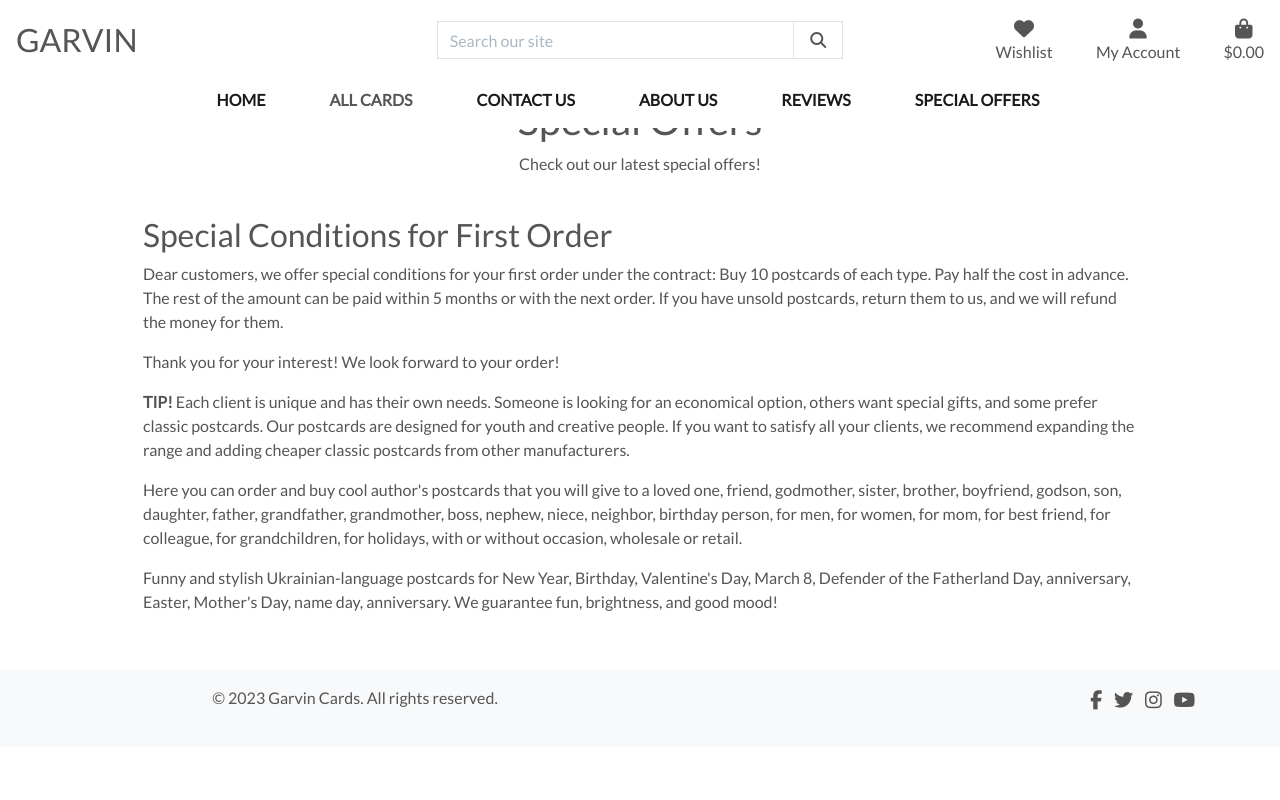
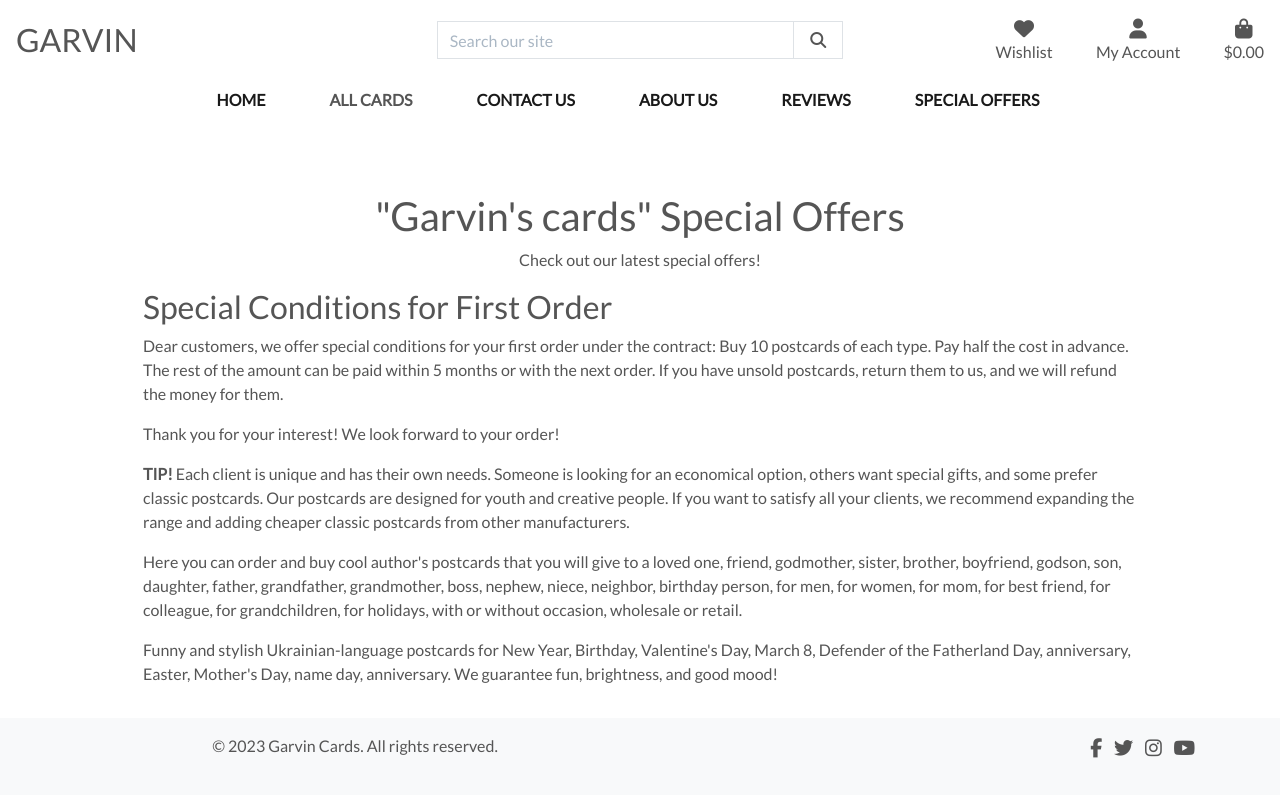
Before and after one commit to Julia-cloudname/garvin-shop, a Django app: page /special_offers/ in a window 1280 px wide. Run offline with Django 4.2, Linux system fonts and the light colour scheme; some libraries are stand-ins or nearby versions.

Commit message:
Added SEO optimisation and social media

```diff
--- a/home/templates/home/contact.html
+++ b/home/templates/home/contact.html
@@ -1,5 +1,9 @@
 {% extends "base.html" %}
 {% load static %}
+
+<!-- Meta tegs for contact page -->
+{% block meta_description %}Get in touch with Garvin Cards for inquiries, customer service, and feedback. Contact us via phone, email, or visit our retail stores.{% endblock %}
+{% block extra_title %}Contacts - Phone, Email, and Store Locations{% endblock %}
 
 {% block extra_js %}
          <!-- EmailJS -->
@@ -25,7 +29,7 @@
 <!-- Contact Information -->
 <section class="contact-info-section">
     <div class="container">
-        <h2>Contact Information</h2>
+        <h1>Contact Information for Garvin card's shop customers</h1>
         <p>Phone: (093)8520908</p>
         <p>Email: garvin.pp.ua@gmail.com</p>
     </div>
--- a/home/templates/home/index.html
+++ b/home/templates/home/index.html
@@ -1,5 +1,8 @@
 {% extends "base.html" %}
 {% load static %}
+
+{% block meta_description %}Discover unique and creative postcards at GARVIN Shop, perfect for every occasion including birthdays, holidays, and special events.{% endblock %}
+{% block extra_title %}Unique Postcards for Every Occasion{% endblock %}
 
 {% block page_header %}
     <div class="container header-container">
@@ -55,7 +58,7 @@
       <div class="about">
         <div class="cont">
           <div id="about-us-title">
-            <h1>About Us:</h1>
+            <h2>About Us:</h2>
             <p>Welcome to GARVIN shop!
             <p>Right here, you can order and buy cool, original postcards to give to your loved one, friend, godmother, sister, brother, boyfriend, godchild, son, daughter, father, grandfather, grandmother, boss, nephew, niece, neighbor, lady next door, birthday person, for men, for women, for mom, for your best friend, for a colleague, for grandchildren, for a holiday, with a reason or without, wholesale or retail.</p>
             <p>Funny and stylish Ukrainian-language postcards for the New Year, birthdays, Valentine's Day, March 8th, Defender of the Fatherland Day, anniversaries, Easter, Mother's Day, name days, anniversaries. We guarantee fun, brightness, and a good mood!</p></p>
--- a/home/templates/home/special_offers.html
+++ b/home/templates/home/special_offers.html
@@ -1,12 +1,13 @@
 {% extends "base.html" %}
 
-{% block extra_title %}Special Offers{% endblock %}
+{% block meta_description %}Explore exclusive special offers on Garvin Cards. Limited-time deals on our unique postcard collections for first-time and returning customers.{% endblock %}
+{% block extra_title %} Exclusive Special Offers on Postcards {% endblock %}
 
 {% block page_header %}
-<div class="container mt-5 pt-5">
+<div class="container offers">
     <div class="row">
         <div class="col-12">
-            <h1 class="text-center">Special Offers</h1>
+            <h1 class="text-center">"Garvin's cards" Special Offers</h1>
             <p class="text-center">Check out our latest special offers!</p>
         </div>
     </div>
@@ -14,7 +15,7 @@
 {% endblock %}
 
 {% block content %}
-<div class="container my-4">
+<div class="container">
     <div class="row">
         <!-- Special Offer Details -->
         <div class="col-12 mb-3">
--- a/products/templates/products/product_detail.html
+++ b/products/templates/products/product_detail.html
@@ -1,5 +1,8 @@
 {% extends "base.html" %}
 {% load static %}
+
+{% block meta_description %}{{ product.name }}: {{ product.description|truncatewords:20 }}{% endblock %}
+{% block extra_title %}{{ product.name }}{% endblock %}
 
 {% block page_header %}
 <div class="container header-container">
@@ -10,6 +13,7 @@
 {% endblock %}
 
 {% block content %}
+
 <div class="overlay"></div>
 <div class="container-fluid">
     <div class="row">
@@ -28,7 +32,7 @@
         </div>
         <div class="col-12 col-md-6 col-lg-4">
             <div class="product-details-container mb-5 mt-md-5">
-                <p class="mb-0">{{ product.name }}</p>
+                <h2 class="mb-0">{{ product.name }}</h2>
                 <p class="lead mb-0 text-left font-weight-bold">${{ product.price }}</p>
                 {% if product.category %}
                 <p class="small mt-1 mb-0">
--- a/products/templates/products/products.html
+++ b/products/templates/products/products.html
@@ -1,5 +1,8 @@
 {% extends "base.html" %}
 {% load static %}
+
+{% block meta_description %}Explore a diverse range of creative and unique postcards at GARVIN Cards. Find the perfect card for every occasion, from birthdays to holidays.{% endblock %}
+{% block extra_title %} Wide Range of Unique Postcards{% endblock %}
 
 {% block page_header %}
     <div class="container header-container">
@@ -14,7 +17,7 @@
     <div class="container-fluid">
         <div class="row">
             <div class="col text-center mt-3">
-                <h2 class="logo-font">Products</h2>
+                <h1 class="logo-font">Garvin's shop cards</h1>
                 {% for c in current_categories %}
                     <a class="category-badge text-decoration-none" href="{% url 'products' %}?category={{ c.name }}">
                         <span class="p-2 mt-2 badge badge-white text-black rounded-0 border border-dark">{{ c.friendly_name }}</span>
--- a/static/css/base.css
+++ b/static/css/base.css
@@ -11,7 +11,7 @@ html {
 .dropdown-item,
 .navbar-nav .nav-link.active,
 .card-title,
-#about-us-section h1,
+#about-us-section h2,
 .input-group>.input-group-append>.btn,
 .navbar-nav .nav-link
 {
@@ -52,7 +52,7 @@ html {
 
 /* Inner-banner */
 .inner-banner {
-    background-color: #333232c4;
+    background-color: #252323db;
     padding: 2rem;
     text-align: center;
     border-radius: 10px;
@@ -240,7 +240,7 @@ input[name='q']::placeholder {
     padding: 2rem 0;
 } */
 
-#about-us-section h1 {
+#about-us-section h2 {
     font-size: 2rem;
     margin-bottom: 1rem;
 }
@@ -257,6 +257,7 @@ input[name='q']::placeholder {
     font-size: 1rem;
     line-height: 1.5;
 }
+
 /* Styles for the product preview section */
 .products-preview-section {
     padding: 2rem 0;
@@ -593,11 +594,25 @@ footer a:hover {
     border-bottom: none;
 }
 
+/* Signup page */
+
+.signup {
+    padding: 20%;
+    text-align: center;
+}
+
+.sigout {
+    padding: 30%;
+}
 @media (max-width: 768px) {
     footer .col-md-6 {
         text-align: center;
         margin-bottom: 0.5rem;
     }
+}
+
+.offers {
+    padding-top: 15%;
 }
 
 /* fixed top navbar only on medium and up */
--- a/templates/allauth/account/login.html
+++ b/templates/allauth/account/login.html
@@ -7,9 +7,11 @@
 
 {% block inner_content %}
 
-<hr>
+<div class="signup">
+  <hr>
 <h2 class="logo-font mb-4">{% trans "Sign In" %}</h2>
 <hr>
+</div>
 
 {% get_providers as socialaccount_providers %}
 
--- a/templates/allauth/account/logout.html
+++ b/templates/allauth/account/logout.html
@@ -10,6 +10,8 @@
   <hr>
 <p>{% trans 'Are you sure you want to sign out?' %}</p>
 
+
+<div class="sigout">
   <form method="post" action="{% url 'account_logout' %}">
     {% csrf_token %}
     {% if redirect_field_value %}
@@ -18,6 +20,6 @@
     <a class="btn btn-outline-black rounded-0" href="{% url 'home' %}">Cancel</a>
     <button type="submit">{% trans 'Sign Out' %}</button>
   </form>
-
+</div>
 
 {% endblock %}
--- a/templates/allauth/account/verification_sent.html
+++ b/templates/allauth/account/verification_sent.html
@@ -5,10 +5,12 @@
 {% block head_title %}{% trans "Verify Your E-mail Address" %}{% endblock %}
 
 {% block inner_content %}
-    <hr>
+    <div class="signup">
+        <hr>
     <h2 class="logo-font mb-4">{% trans "Verify Your E-mail Address" %}</h2>
     <hr>
 
     <p>{% blocktrans %}We have sent an e-mail to you for verification. Follow the link provided to finalize the signup process. Please contact us if you do not receive it within a few minutes.{% endblocktrans %}</p>
 
+    </div>
 {% endblock %}
--- a/templates/base.html
+++ b/templates/base.html
@@ -3,7 +3,7 @@
 <html lang="en">
 
 <head>
-    <!-- Required meta tags -->
+    <!-- Meta tags and SEO configurations -->
     {% block meta %}
     <meta http-equiv="X-UA-Compatible" content="ie=edge">
     <meta charset="utf-8">
@@ -11,6 +11,7 @@
     {% endblock %}
 
     {% block extra_meta %}
+    <meta name="description" content="{% block meta_description %}{% endblock %}">
     {% endblock %}
 
     <!-- Bootstrap CSS -->
@@ -44,22 +45,23 @@
     {% block extra_js %}
     {% endblock %}
 
-    <title>Garvin Cards {% block extra_title %}{% endblock %}</title>
+    <title>Garvin Cards | {% block extra_title %}{% endblock %}</title>
 </head>
 
 <body>
     <header class="container-fluid fixed-top">
         <div id="topnav" class="row bg-white pt-lg-2 d-none d-lg-flex">
-            <div class="col-12 col-lg-4 my-auto py-1 py-lg-0 text-center text-lg-left">
+             <!-- Logo section-->
+            <span class="col-12 col-lg-4 my-auto py-1 py-lg-0 text-center text-lg-left">
                 <a href="{% url 'home' %}" class="nav-link main-logo-link">
                     <h2 class="logo-font my-0">Garvin</h2>
                 </a>
-            </div>
+            </span>
+            <!-- Search field -->
             <div class="col-12 col-lg-4 my-auto py-1 py-lg-0">
                 <form method="GET" action="{% url 'products' %}">
                     <div class="input-group w-100">
-                        <input class="form-control border rounded-0" type="text" name="q"
-                            placeholder="Search our site">
+                        <input class="form-control border rounded-0" type="text" name="q" placeholder="Search our site">
                         <div class="input-group-append">
                             <button class="form-control btn border rounded-0" type="submit">
                                 <span class="icon">
@@ -81,10 +83,10 @@
                             </div>
                         </a>
                     </li>
-                    <!-- Account menu -->
+                    <!-- Account dropdown menu -->
                     <li class="list-inline-item dropdown">
-                        <a class=" nav-link" href="#" id="user-options" data-toggle="dropdown"
-                            aria-haspopup="true" aria-expanded="false">
+                        <a class=" nav-link" href="#" id="user-options" data-toggle="dropdown" aria-haspopup="true"
+                            aria-expanded="false">
                             <div class="text-center">
                                 <div><i class="fas fa-user fa-lg"></i></div>
                                 <p class="my-0">My Account</p>
@@ -134,6 +136,7 @@
         </div>
     </header>
 
+    <!-- Toasts for notifications and messages -->
     {% if messages %}
     <div class="message-container">
         {% for message in messages %}
@@ -152,7 +155,7 @@
     </div>
     {% endif %}
 
-
+    <!-- Main content block -->
     {% block page_header %}
     {% endblock %}
 
@@ -167,16 +170,16 @@
                     <span>© 2023 Garvin Cards. All rights reserved.</span>
                 </div>
                 <div class="col-md-6 mb-3 text-md-right">
-                    <a href="your_facebook_link" class="mr-2">
+                    <a href="https://www.facebook.com" target="_blank" rel="noopener" aria-label="Visit our Facebook page" class="mr-2">
                         <i class="fab fa-facebook-f"></i>
                     </a>
-                    <a href="your_twitter_link" class="mr-2">
+                    <a href="https://twitter.com" target="_blank" rel="noopener" aria-label="Visit our Twitter page" class="mr-2">
                         <i class="fab fa-twitter"></i>
                     </a>
-                    <a href="your_instagram_link" class="mr-2">
+                    <a href="https://www.instagram.com" target="_blank" rel="noopener" aria-label="Visit our Instagram page" class="mr-2">
                         <i class="fab fa-instagram"></i>
                     </a>
-                    <a href="your_youtube_link">
+                    <a href="https://www.youtube.com" target="_blank" rel="noopener" aria-label="Visit our YouTube page">
                         <i class="fab fa-youtube"></i>
                     </a>
                 </div>
@@ -185,6 +188,7 @@
     </footer>
     <!-- End Footer -->
 
+    <!-- JavaScript for additional functionality -->
     {% block postloadjs %}
     <script type="text/javascript">
         $('.toast').toast('show');
```
Also changed, not shown: bag/templates/bag/bag.html (+7 -2 lines). Lines whose indentation alone changed are shown as unchanged.
